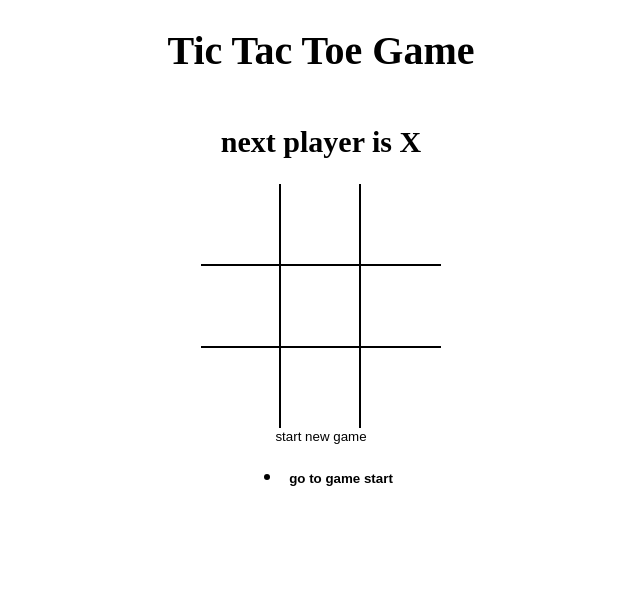
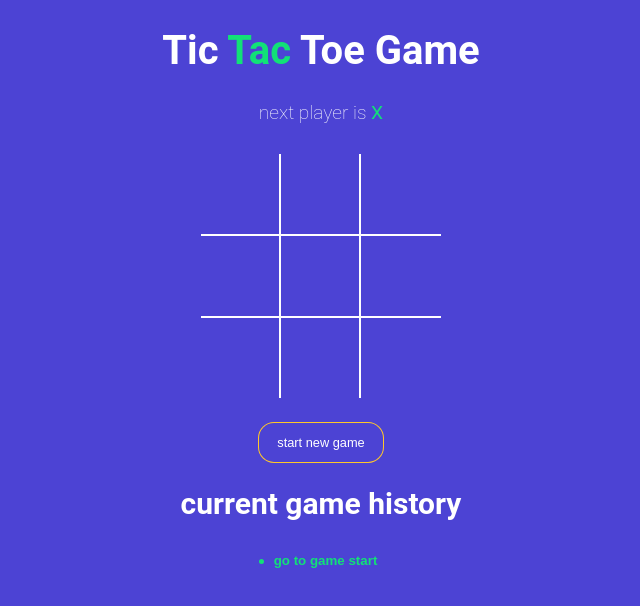
Before and after one commit to HARSHCHITTORA/TicTacToe-game, a React (Vite) app: page / in a window 1280 px wide. Shown: the top 606 px of the page, without its empty margins (319-959 px from the left). Built offline with nearby package versions, Linux system fonts and the light colour scheme.

Commit message:
styling whole app

```diff
--- a/src/App.jsx
+++ b/src/App.jsx
@@ -58,11 +58,12 @@
    return(
   <>
     <div className="app">
-    <h1>Tic Tac Toe Game </h1>
+    <h1>Tic<span className="text-green"> Tac</span> Toe Game </h1>
     <Statusmessage winner={winner} current={current}/>
     {/* <h2>{message}</h2> */}
     <Board board={current.board} handleSquareClick={handleSquareClick} winningSquare={winningSquare}/>
-    <button type="button" onClick={onNewGame}>start new game</button>
+    <button type="button" onClick={onNewGame} className={`btn-reset ${winner ?'active':''}`}>start new game</button>
+    <h2>current game history</h2>
     <History history={history} moveTo={moveTo} currentMove={currentMove}/>
     </div>
   </>
--- a/src/components/Square.jsx
+++ b/src/components/Square.jsx
@@ -3,9 +3,11 @@
 
 function square({value,onClick,isWinningSquare}) {
   return (
-    <button type='button' className='square' onClick={
+    <button type='button' onClick={
        onClick
-    } style={{fontWeight:isWinningSquare?'bold':'normal'}}>{value}</button>
+    }
+    className={`square ${isWinningSquare?'winning':''}${value==='X'?'text-green':'text-orange'}`}
+    style={{fontWeight:isWinningSquare?'bold':'normal'}}>{value}</button>
   )
 }
 
--- a/src/components/Statusmessage.jsx
+++ b/src/components/Statusmessage.jsx
@@ -6,11 +6,17 @@
 
   const noMoveLeft=current.board.every((el)=>el !==null)
   return (
-   <h2>
-    {winner && `winner is ${winner}`}
-    {!winner && !noMoveLeft &&`next player is ${current.isXNext?'X':'O'}`}
-    {!winner && noMoveLeft && 'X and 0 tied'}
-   </h2>
+   <div className='status-message'>
+    {winner &&
+    <>
+    winner is {' '} <span className ={winner==='X'?'text-green':'text-orange'}>{winner}</span></>}
+
+    {!winner && !noMoveLeft &&
+    <>next player is <span className={current.isXNext?'text-green':'text-orange'}>{current.isXNext?'X':'O'}</span></>}
+
+    {!winner && noMoveLeft &&
+    <><span className='text-green'>X</span> and <span className='text-orange'>0</span> tied</>}
+   </div>
   )
 }
 
--- a/src/components/history.jsx
+++ b/src/components/history.jsx
@@ -2,15 +2,17 @@
 
 function history({history,moveTo,currentMove}) {
   return (
-    <ul>
+      <div className='history-wrapper'>
+    <ul className='history'>
         {
             history.map((_,move)=>{
            return(
         <li key={move}>
             <button
-            style={{
-                fontWeight:move===currentMove?'bold':'normal',
-            }}
+            // style={{
+            //     fontWeight:move===currentMove?'bold':'normal',
+            // }}
+            className={`btn-move ${move===currentMove?'active':''}`}
             type='button' onClick={()=>{
                 moveTo(move)
             }}>
@@ -21,6 +23,7 @@
             })
         }
     </ul>
+    </div>
   )
 }
 
--- a/src/styles/root.scss
+++ b/src/styles/root.scss
@@ -1,4 +1,11 @@
+$green: #12e177;
+$orange: #ffc72a;
+$blue: #4c43d4;
+
 body {
+  font-family: 'Roboto', sans-serif;
+  background-color: $blue;
+  color: #fff;
   padding: 0;
   margin: 0;
 }
@@ -19,18 +26,83 @@
   align-items: center;
 }
 
+.text-green {
+  color: $green;
+}
+
+.text-orange {
+  color: $orange;
+}
+
+.history-wrapper {
+  width: 300px;
+  text-align: center;
+  margin-bottom: 20px;
+  .history {
+    display: inline-block;
+    padding: 0;
+    margin: 0;
+    li {
+      list-style: none;
+      text-align: left;
+      &:before {
+        content: '';
+        border-radius: 50%;
+        display: inline-block;
+        height: 5px;
+        width: 5px;
+        background-color: $green;
+        margin-right: 4px;
+        margin-bottom: 1px;
+      }
+
+      .btn-move {
+        color: #fff;
+        &.active {
+          font-weight: bold;
+          color: $green;
+        }
+      }
+    }
+  }
+}
+
+.status-message {
+  margin-bottom: 30px;
+  font-size: 1.2rem;
+  font-weight: lighter;
+  span {
+    font-weight: normal;
+  }
+}
+
+.btn-reset {
+  font-size: 0.8rem;
+  color: #fff;
+  border-radius: 15px;
+  padding: 12px 18px;
+  margin-top: 25px;
+  transition: all 0.2s;
+  background-color: $blue;
+  box-shadow: 0px 0px 0px 1px $orange;
+  &.active {
+    background-color: $orange;
+    box-shadow: none;
+  }
+}
+
 .board {
   .board-row {
     display: flex;
     flex-direction: row;
-      border-bottom: 2px solid #000;
+    border-bottom: 2px solid #fff;
     &:last-child {
       border-bottom: none;
     }
     .square {
       width: 80px;
       height: 80px;
-        border-right: 2px solid #000;
+      border-right: 2px solid #fff;
       font-size: 2.5rem;
       padding: 0;
       overflow: hidden;
@@ -38,6 +110,63 @@
       &:last-child {
         border-right: none;
       }
+      &.winning {
+        animation: scaleText 1.4s infinite;
+        @keyframes scaleText {
+          0% {
+            transform: 2.5rem;
+          }
+          50% {
+            font-size: 3.5rem;
+          }
+          100% {
+            font-size: 2.5rem;
           }
         }
       }
+    }
+  }
+}
+
+.bg-balls {
+  position: fixed;
+  top: 0;
+  left: 0;
+  right: 0;
+  bottom: 0;
+  min-width: 100%;
+  z-index: -1;
+
+  &:before,
+  &:after {
+    content: '';
+    position: absolute;
+    width: 150px;
+    height: 150px;
+    border-radius: 50%;
+  }
+
+  &:before {
+    background-color: $orange;
+    right: -75px;
+    bottom: -75px;
+    @media screen and (min-width: 476px) {
+      width: 220px;
+      height: 220px;
+      right: -110px;
+      bottom: -110px;
+    }
+  }
+
+  &:after {
+    background-color: $green;
+    top: -75px;
+    left: -75px;
+    @media screen and (min-width: 476px) {
+      width: 220px;
+      height: 220px;
+      top: -110px;
+      left: -110px;
+    }
+  }
+}
```
Lines whose indentation alone changed are shown as unchanged.
